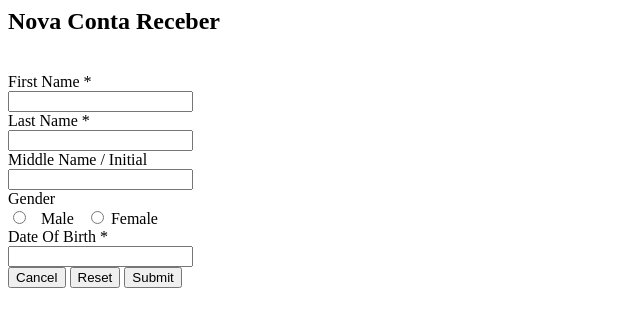
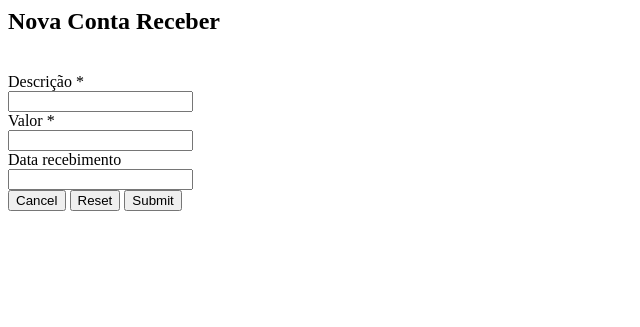
Before and after one commit to lucascardosossa/sisfinanceiro, a PHP site: page /View/contas_receber/form.php in a window 1280 px wide. Shown: the top 327 px of the page, without its empty margins (0-640 px from the left). Run offline with PHP 8.4, Linux system fonts and the light colour scheme.

Commit message:
formulario com campos para cadastro de contas a receber; recuperação dos dados do form na action create;

```diff
--- a/Config/Route.php
+++ b/Config/Route.php
@@ -36,7 +36,7 @@ Class Route
     /**
      * @param mixed $route
      */
-    public function setRoute($route)
+    public function setRoute($route, $params)
     {
         switch ($route) {
             case 'ctreceber':
@@ -46,7 +46,8 @@ Class Route
                 $this->route = $this->conta_pagar->getContent();
                 break;
             case 'new_ctreceber':
-                $this->route = $this->conta_receber->create();
+            case 'insert_ctreceber':
+                $this->route = $this->conta_receber->create($params);
                 break;
         }
     }
--- a/View/contas_receber/form.php
+++ b/View/contas_receber/form.php
@@ -5,6 +5,7 @@
  * Date: 20/07/17
  * Time: 20:59
  */
+
 ?>
 
 
@@ -17,58 +18,35 @@
             </div>
             <div class="x_content">
                 <br/>
-                <form id="demo-form2" data-parsley-validate class="form-horizontal form-label-left">
+                <form id="demo-form2" action="#" data-parsley-validate class="form-horizontal form-label-left">
 
                     <div class="form-group">
-                        <label class="control-label col-md-3 col-sm-3 col-xs-12" for="first-name">First Name <span
+                        <label class="control-label col-md-3 col-sm-3 col-xs-12" for="descricao">Descrição <span
                                     class="required">*</span>
                         </label>
                         <div class="col-md-6 col-sm-6 col-xs-12">
-                            <input type="text" id="first-name" required="required"
+                            <input type="text" id="descricao" name="descricao" required="required"
                                    class="form-control col-md-7 col-xs-12">
                         </div>
                     </div>
                     <div class="form-group">
-                        <label class="control-label col-md-3 col-sm-3 col-xs-12" for="last-name">Last Name <span
+                        <label class="control-label col-md-3 col-sm-3 col-xs-12" for="valor">Valor <span
                                     class="required">*</span>
                         </label>
                         <div class="col-md-6 col-sm-6 col-xs-12">
-                            <input type="text" id="last-name" name="last-name" required="required"
-                                   class="form-control col-md-7 col-xs-12">
+                            <input type="text" id="valor" name="valor" required="required"
+                                   class="form-control col-md-7 col-xs-12 money">
                         </div>
                     </div>
                     <div class="form-group">
-                        <label for="middle-name" class="control-label col-md-3 col-sm-3 col-xs-12">Middle Name /
-                            Initial</label>
+                        <label for="dt_recebimento" class="control-label col-md-3 col-sm-3 col-xs-12">Data
+                            recebimento</label>
                         <div class="col-md-6 col-sm-6 col-xs-12">
-                            <input id="middle-name" class="form-control col-md-7 col-xs-12" type="text"
-                                   name="middle-name">
+                            <input id="dt_recebimento" class="form-control col-md-7 col-xs-12" type="text"
+                                   name="dt_recebimento" data-inputmask="'mask': '99/99/9999'">
                         </div>
                     </div>
-                    <div class="form-group">
-                        <label class="control-label col-md-3 col-sm-3 col-xs-12">Gender</label>
-                        <div class="col-md-6 col-sm-6 col-xs-12">
-                            <div id="gender" class="btn-group" data-toggle="buttons">
-                                <label class="btn btn-default" data-toggle-class="btn-primary"
-                                       data-toggle-passive-class="btn-default">
-                                    <input type="radio" name="gender" value="male"> &nbsp; Male &nbsp;
-                                </label>
-                                <label class="btn btn-primary" data-toggle-class="btn-primary"
-                                       data-toggle-passive-class="btn-default">
-                                    <input type="radio" name="gender" value="female"> Female
-                                </label>
-                            </div>
-                        </div>
-                    </div>
-                    <div class="form-group">
-                        <label class="control-label col-md-3 col-sm-3 col-xs-12">Date Of Birth <span
-                                    class="required">*</span>
-                        </label>
-                        <div class="col-md-6 col-sm-6 col-xs-12">
-                            <input id="birthday" class="date-picker form-control col-md-7 col-xs-12" required="required"
-                                   type="text">
-                        </div>
-                    </div>
+                    <input type="hidden" name="action" id="action" value="insert_ctreceber">
                     <div class="ln_solid"></div>
                     <div class="form-group">
                         <div class="col-md-6 col-sm-6 col-xs-12 col-md-offset-3">
--- a/index.php
+++ b/index.php
@@ -8,11 +8,10 @@
 
 require_once("Config/custom.php");
 require_once("Config/Route.php");
-
 /*Rotas das requisições*/
 
 $routes = new Route();
-$routes->setRoute($_GET['action']);
+$routes->setRoute($_GET['action'], $_GET);
 $content = $routes->getRoute();
 
 /*Carrega layout default do sistema */
```
Also changed, not shown: Controller/ContasReceberController.php (+8 -3 lines), Layout/index.php (+19 -1 lines).
